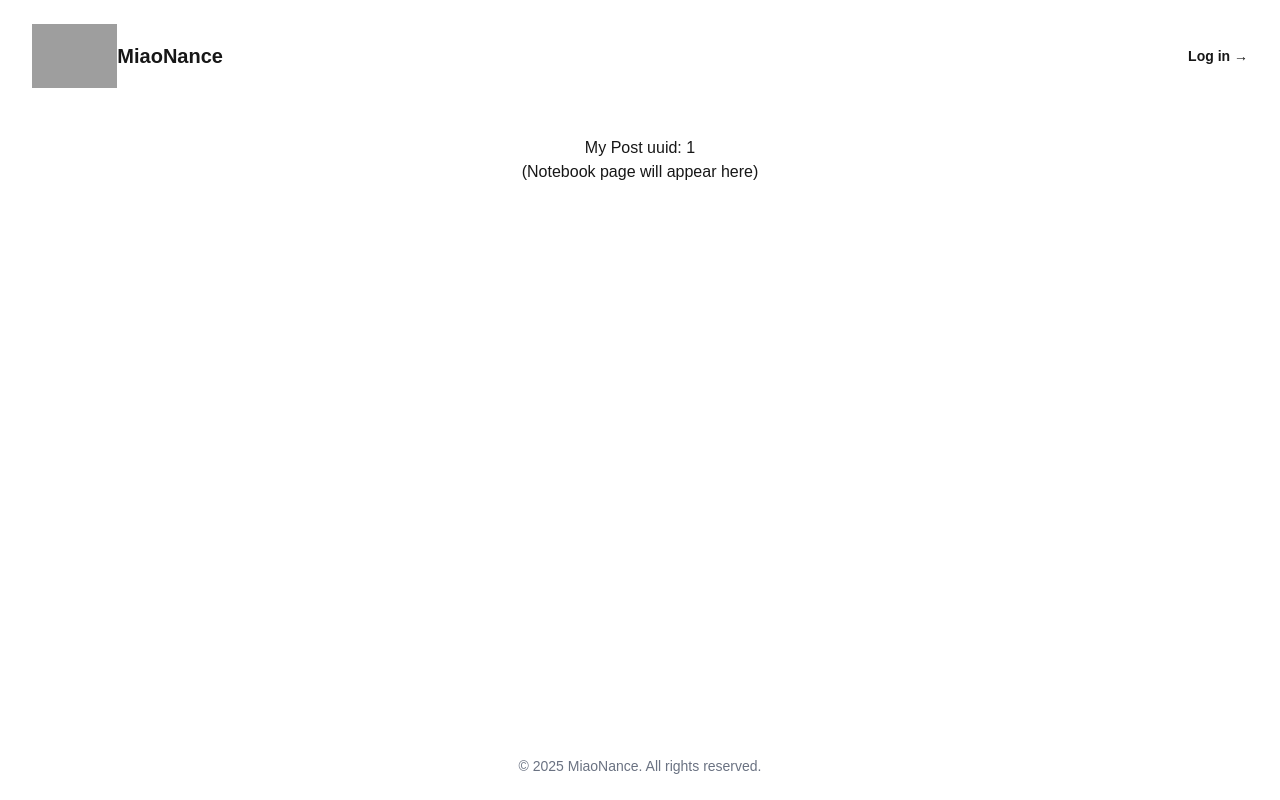
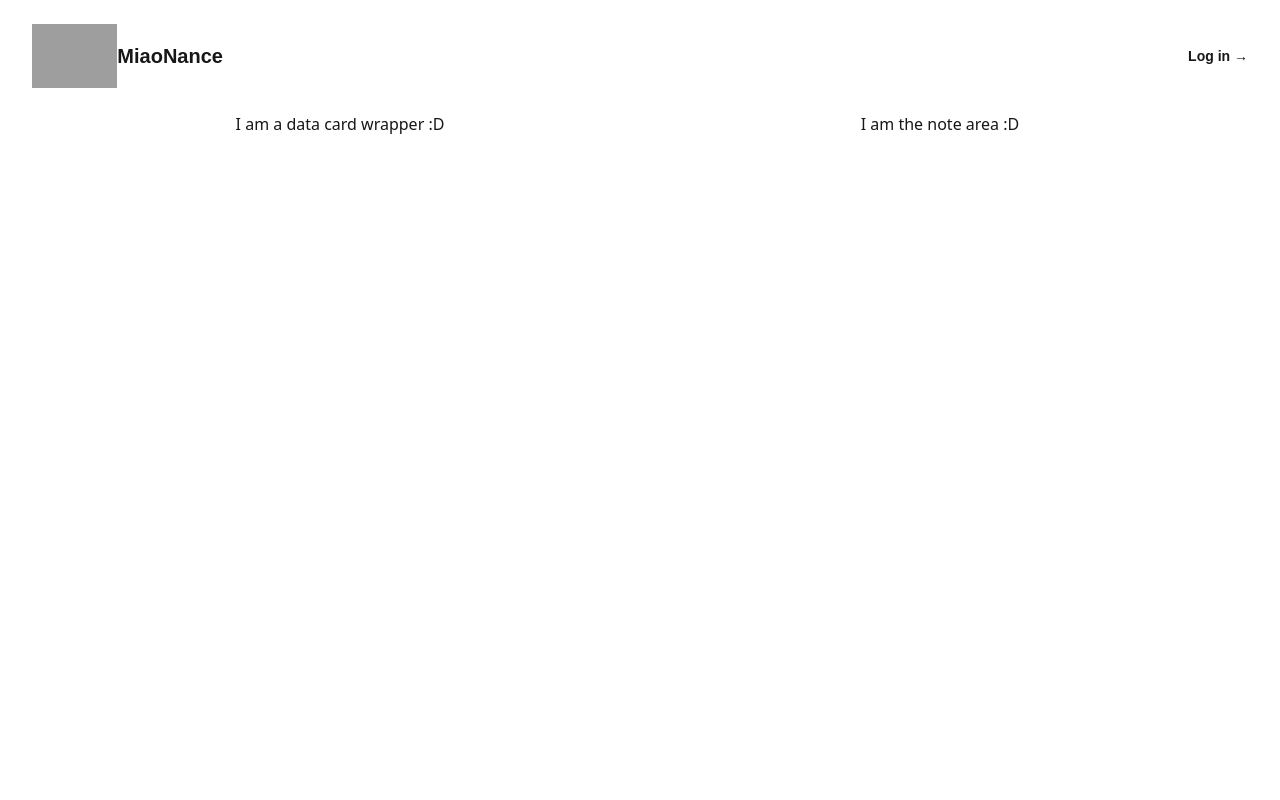
Before and after one commit to ZichengLiang/MiaoNance, a Next.js app in the folder frontend/: page /vault/1 in a window 1280 px wide. Shown: the top 800 px of the page. Built offline with nearby package versions, Linux system fonts and the light colour scheme; grey boxes are pictures that could not be loaded.

Commit message:
Layout and component setup for notepage work

```diff
--- /dev/null
+++ b/frontend/src/app/vault/[id]/dataCardWrapper.tsx
@@ -0,0 +1,5 @@
+import React from 'react'
+
+export default function DataCardWrapper() {
+    return (<div className='w-full text-center'>I am a data card wrapper :D</div>)
+}
--- /dev/null
+++ b/frontend/src/app/vault/[id]/layout.tsx
@@ -0,0 +1,11 @@
+export default function Layout({ children }: { children: React.ReactNode }) {
+  return (
+    <>
+    <div className="mx-auto min-h-screen max-w-screen-xl px-6 py-12 font-sans md:px-12 md:py-16 lg:py-0">
+        <div className="lg:flex lg:justify-between lg:gap-4">
+            {children}
+        </div>
+    </div>
+    </>
+  );
+}
--- /dev/null
+++ b/frontend/src/app/vault/[id]/noteArea.tsx
@@ -0,0 +1,5 @@
+import React from "react";
+
+export default function NoteArea() {
+    return (<div className="w-full text-center"> I am the note area :D</div>)
+}
--- a/frontend/src/app/vault/[id]/page.tsx
+++ b/frontend/src/app/vault/[id]/page.tsx
@@ -1,12 +1,11 @@
-export default async function Page({
-  params,
-}: {
-  params: Promise<{ id: string }>;
-}) {
-  const { id } = await params;
+import DataCardWrapper from "./dataCardWrapper";
+import NoteArea from "./noteArea";
+
+export default async function Page() {
   return (
-    <div className="relative w-full p-6 flex items-center text-center">
-      <p className="w-full">My Post uuid: {id} <br/>(Notebook page will appear here)</p>
-    </div>
+    <>
+      <DataCardWrapper />
+      <NoteArea />
+    </>
   );
 }
```
